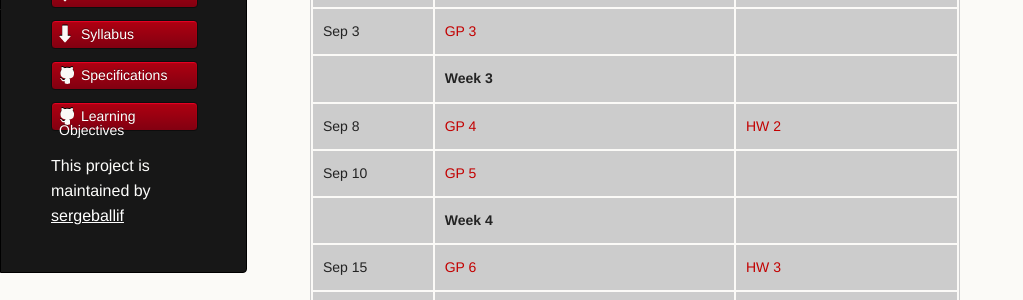
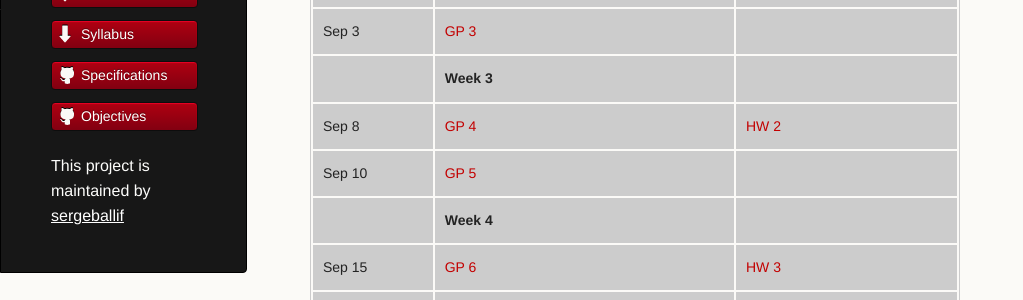
Before and after one commit to AaronWongNSC/MATH-454, a Jekyll site: the page built from index.md, in a window 1280 px wide. Shown: the part 287-587 px from the top of the page, without its empty margins (0-1023 px from the left). Built offline with Jekyll 4.4.1, drawn with Linux system fonts in a browser that asks for light colours.

Commit message:
Update default.html

```diff
--- a/_layouts/default.html
+++ b/_layouts/default.html
@@ -38,7 +38,7 @@
           <li class="download"><a class="buttons" href="/NSC-Math-454/index.html">Schedule</a></li>
           <li class="download"><a class="buttons" href="/NSC-Math-454/Syllabus.html">Syllabus</a></li>
           <li><a class="buttons github" href="/NSC-Math-454/Specifications.html">Specifications</a></li>
-          <li><a class="buttons github" href="/NSC-Math-454/LearningObjectives.html">Learning Objectives</a></li>
+          <li><a class="buttons github" href="/NSC-Math-454/LearningObjectives.html">Objectives</a></li>
         </ul>
 
         <p class="header">This project is maintained by <a class="header name" href="https://github.com/sergeballif">sergeballif</a></p>
```
